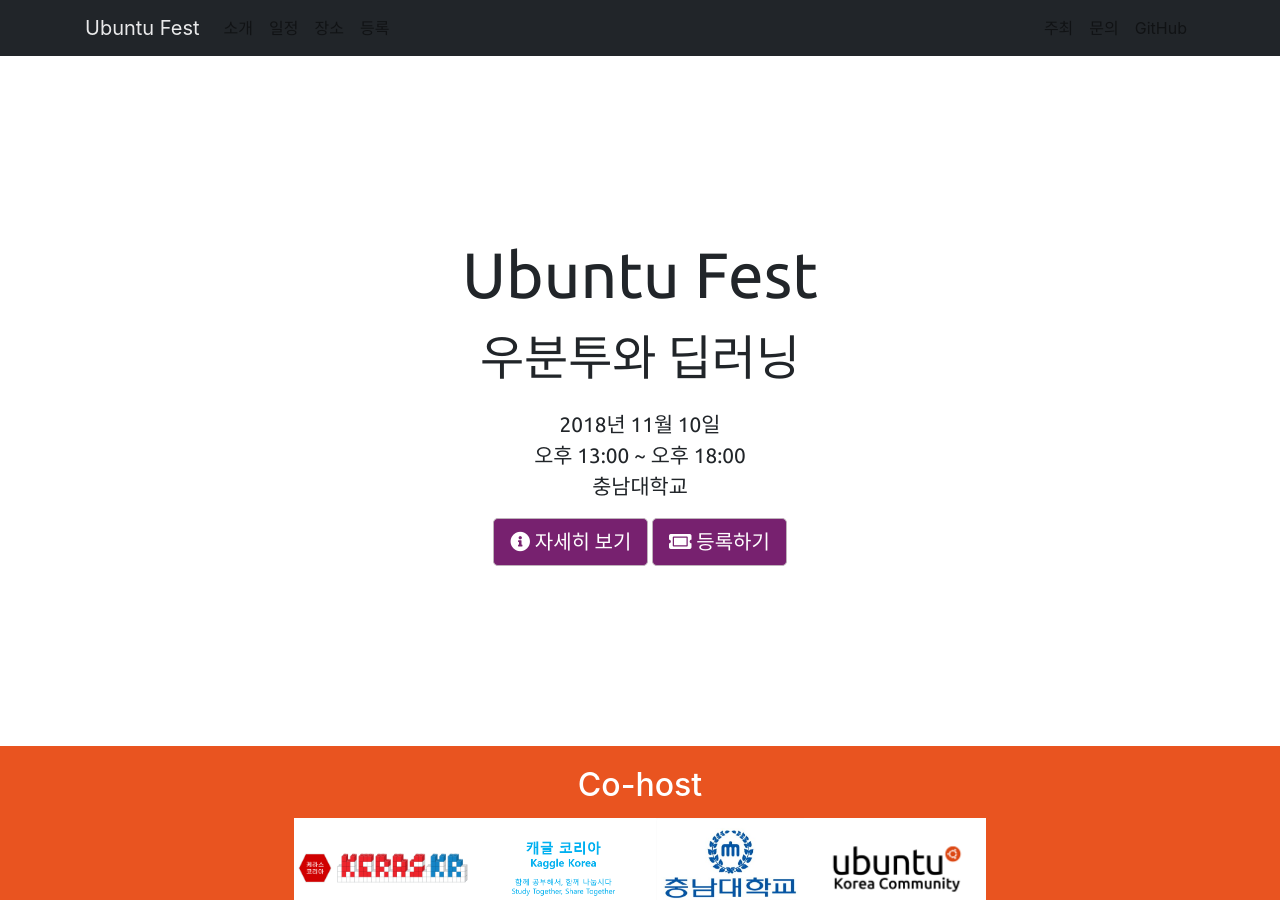
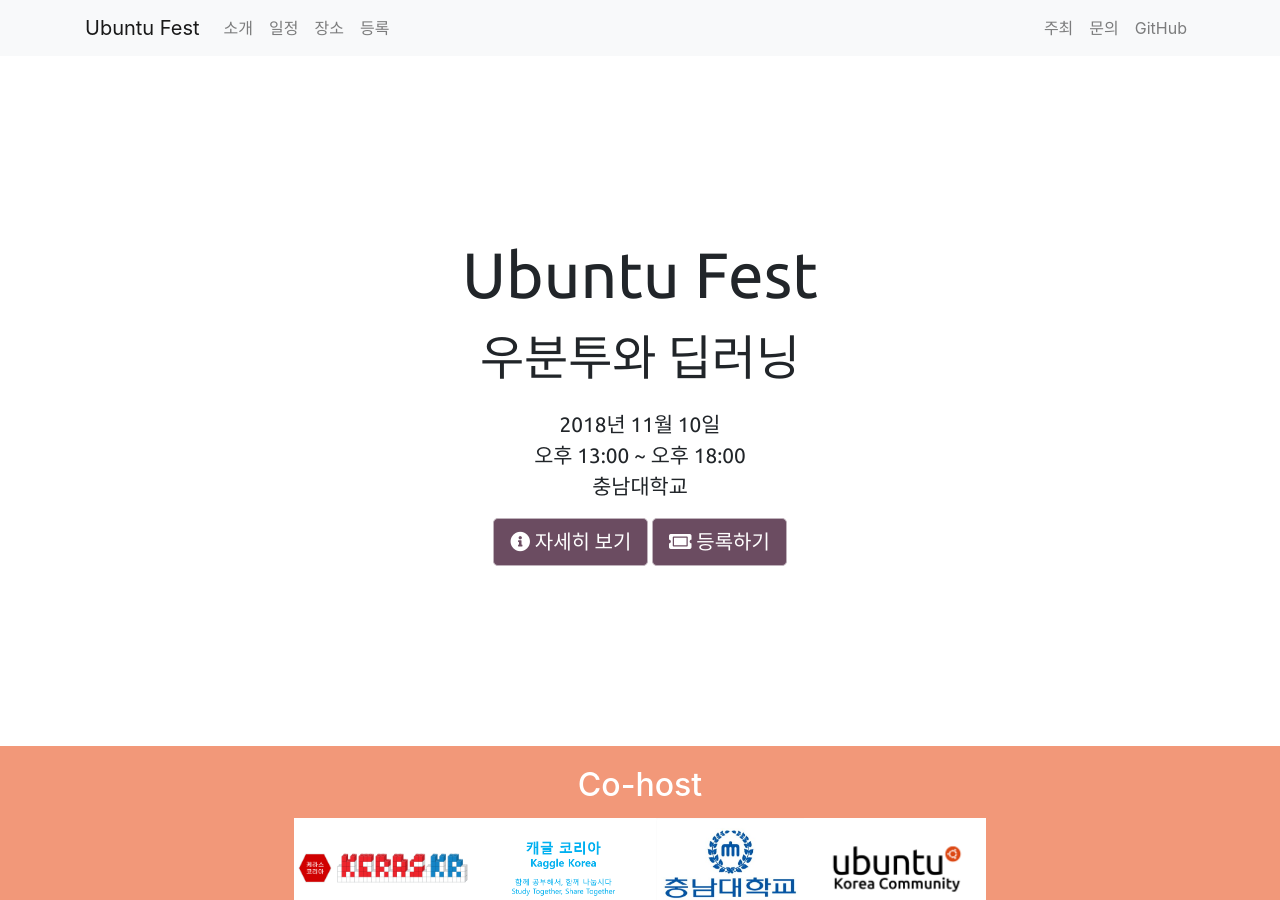
Before and after one commit to ubuntu-kr/ubuntu-fest, a Jekyll site: the page built from index.md, in a window 1280 px wide and 900 px high. Built offline with Jekyll 4.4.1, drawn with Linux system fonts in a browser that asks for light colours.

Commit message:
Revert "디자인 수정"
This reverts commit dae338511ce80996c9ae44e1b442240a8a608ab8.

```diff
--- a/_includes/footer.html
+++ b/_includes/footer.html
@@ -1,4 +1,4 @@
-<section style="background:#E95420;">
+<section style="background:#F29879;">
 <div class="container" style="padding-top: 8px; padding-bottom: 5px; color: white; text-align:center;">
   <p>Built and maintained by {{site.owner}} | Powered by GitHub Pages, Jekyll, Bootstrap and Font Awesome<br>
   Code & Contents licensed under {{site.code_license}} <b>{{site.copyright}}</b> | Reference page : https://meltingcon.github.io/2018</a></p>
--- a/_includes/sponsors.html
+++ b/_includes/sponsors.html
@@ -1,4 +1,4 @@
-<section style="background:#E95420; padding-top:15px; padding-bottom:8px; color:#FFFFFF">
+<section style="background:#F29879; padding-top:15px; padding-bottom:8px; color:#FFFFFF">
   <div class="container">
     <h2 style="padding-top:5px; padding-bottom:5px; text-align:center;">Co-host</h2>
     <div class="row">
--- a/assets/css/style.css
+++ b/assets/css/style.css
@@ -49,7 +49,7 @@
 
 .btn-primary {
     color: #FFFFFF;
-    background-color: #77216F;
+    background-color: #6B4C61;
     border-color: #BFB2BB; /*set the color you want here*/
 }
 .btn-primary:hover, .btn-primary:focus, .btn-primary:active, .btn-primary.active, .open>.dropdown-toggle.btn-primary {
```
Also changed, not shown: assets/css/bootstrap.css.
